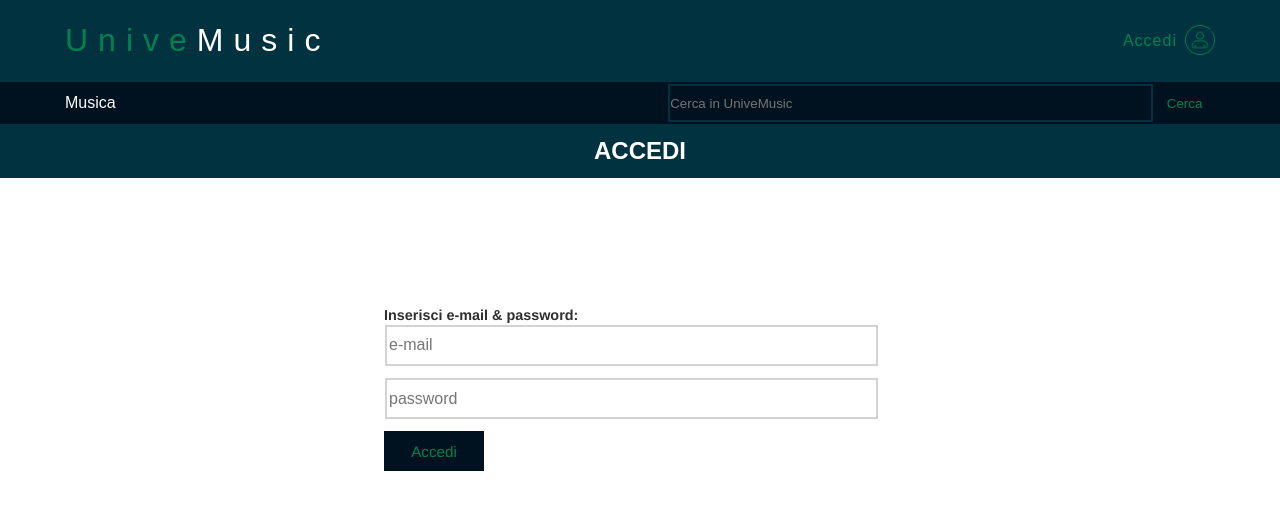
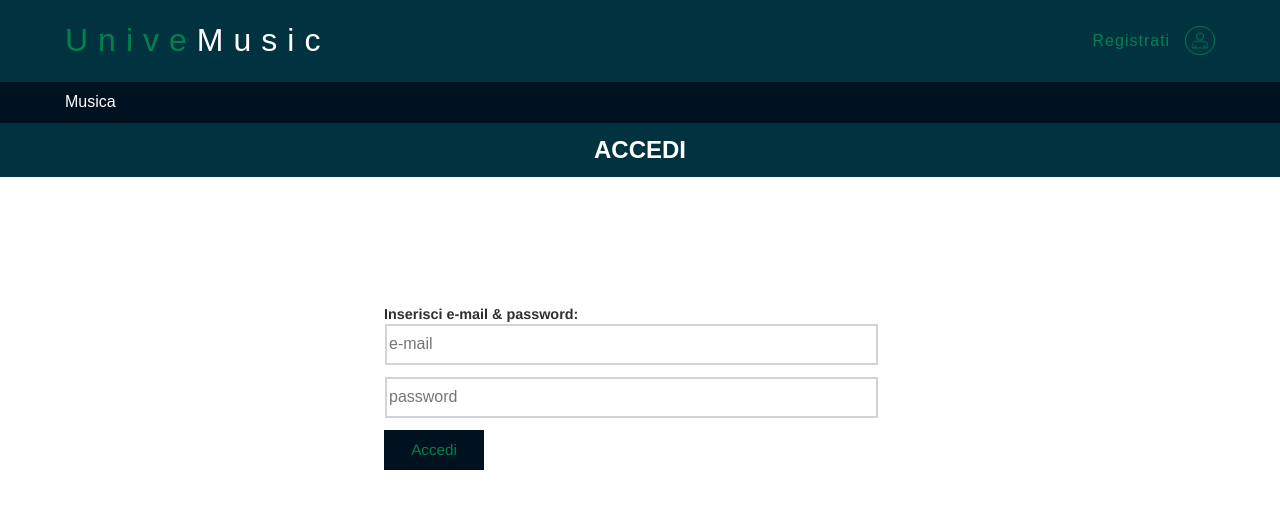
Before and after one commit to SgNao/BDProject, a Flask app: page /accedi in a window 1280 px wide. Shown: the top 510 px of the page. Run offline with Flask 2, Linux system fonts and the light colour scheme.

Commit message:
Debug + test no search bar

```diff
--- a/login.py
+++ b/login.py
@@ -16,7 +16,7 @@ def inject_enumerate():
 
 @LoginBP.route('/accedi')
 def accedi():
-    return render_template("Accedi.html")
+    return render_template("Accedi.html", message='')
 
 
 @LoginBP.route('/login', methods=['GET', 'POST'])
--- a/templates/Base.html
+++ b/templates/Base.html
@@ -17,7 +17,7 @@
                             </td>
                         </tr>
                     </table></a></td>
-                    {% elif 'Accedi' in request.url_rule.rule %}
+                    {% elif 'accedi' in request.url_rule.rule %}
                     <td><a href="{{url_for('LoginBP.registrati')}}"><table id="tabella00-3">
                         <tr>
                             <td class="link-cell">
@@ -233,14 +233,6 @@
                     {% if current_user.is_authenticated %}
                     <td class="button"><a href={{url_for('UserBP.private')}} class="text-button">{{current_user.nickname}}</a></td>
                     {% endif %}
-                    <td id="serch-container">
-                        <table id="search-table">
-                            <tr>
-                                <td id="search-cell"><input id="search" type="search" placeholder="Cerca in UniveMusic"></td>
-                                <td id="search-button-cell"><input id="search-button" type="button" value="Cerca"></td>
-                            </tr>
-                        </table>
-                    </td>
                 </tr>
             </table>
         </div>
```
